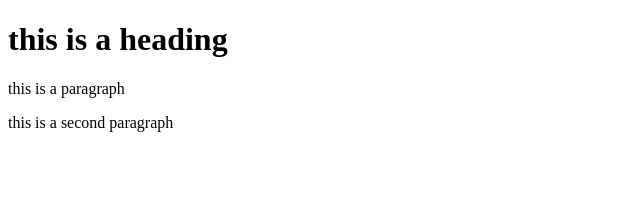
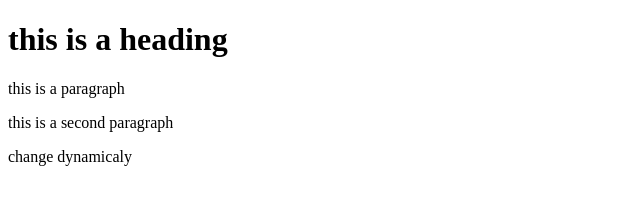
Before and after one commit to syedkashifraza/git-test, a website: page index.html in a window 1280 px wide. Shown: the whole page, without its empty margins (0-640 px from the left). Drawn offline with Linux system fonts and the light colour scheme.

Commit message:
fourth commit

```diff
--- a/index.html
+++ b/index.html
@@ -7,5 +7,6 @@
     <h1>this is a heading</h1>
     <p>this is a paragraph</p>
     <p>this is a second paragraph</p>
+    <p>change dynamicaly</p>
  </body>
 </html>
```
Also changed, not shown: package.json (added, +24 -0 lines), 1 other file.
